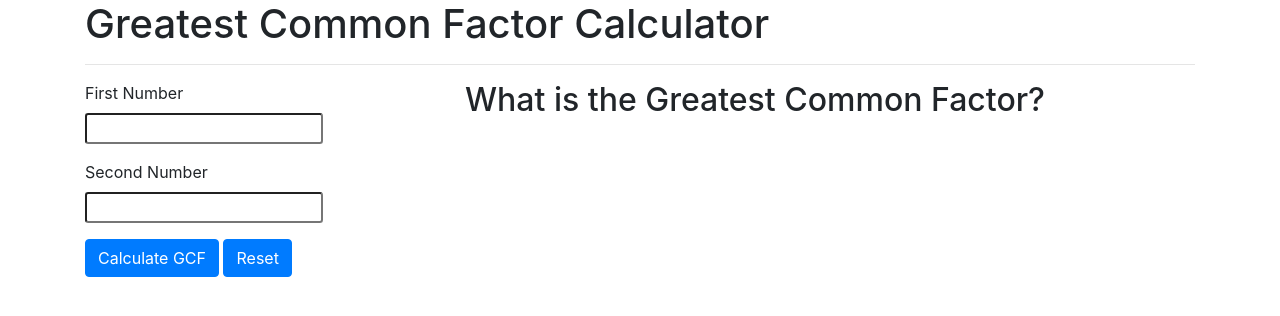
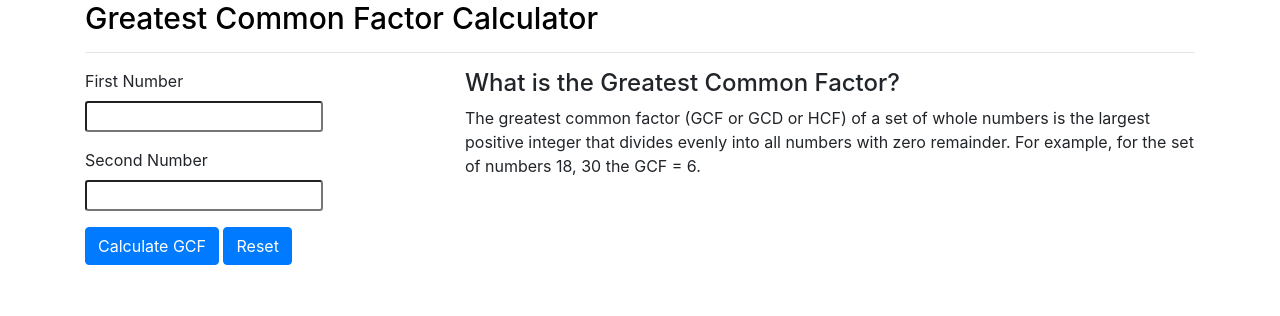
Before and after one commit to itingc/greatest_common_factor, a Flask app: page / in a window 1280 px wide. Shown: the top 316 px of the page. Run offline with Flask 2, Linux system fonts and the light colour scheme; some libraries are stand-ins or nearby versions.

Commit message:
finish customized styling

```diff
--- a/app/templates/index.html
+++ b/app/templates/index.html
@@ -9,12 +9,6 @@
         <div class="container">
         <h1>Greatest Common Factor Calculator</h1>
         <hr>
-        <!-- print out result -->
-        {%  with messages = get_flashed_messages() %}
-        {% if messages %}
-            <strong>{{messages[0]}}</strong>
-        {% endif %}
-        {% endwith %}
 
         <div class="row">
             <div class="col-sm-4">
@@ -35,6 +29,21 @@
 
             <div class="col-sm-8">
                 <h2>What is the Greatest Common Factor?</h2>
+                <p>
+                    The greatest common factor (GCF or GCD or HCF) of a set of whole numbers
+                    is the largest positive integer that divides evenly into all numbers
+                    with zero remainder. For example, for the set of numbers 18, 30  the GCF = 6.
+                </p>
+            </div>
+
+
+             <!-- print out result -->
+            <div class="col-sm-12 mt-5">
+            {%  with messages = get_flashed_messages() %}
+            {% if messages %}
+                <strong>{{messages[0]}}</strong>
+            {% endif %}
+            {% endwith %}
             </div>
         </div>
         </div>
--- a/static/style.css
+++ b/static/style.css
@@ -0,0 +1,13 @@
+h1 {
+    color: black;
+    font-size: 30px;
+}
+
+h2{
+    font-size: 24px;
+}
+
+strong{
+    color: red;
+    font-size: 20px;
+}
```
